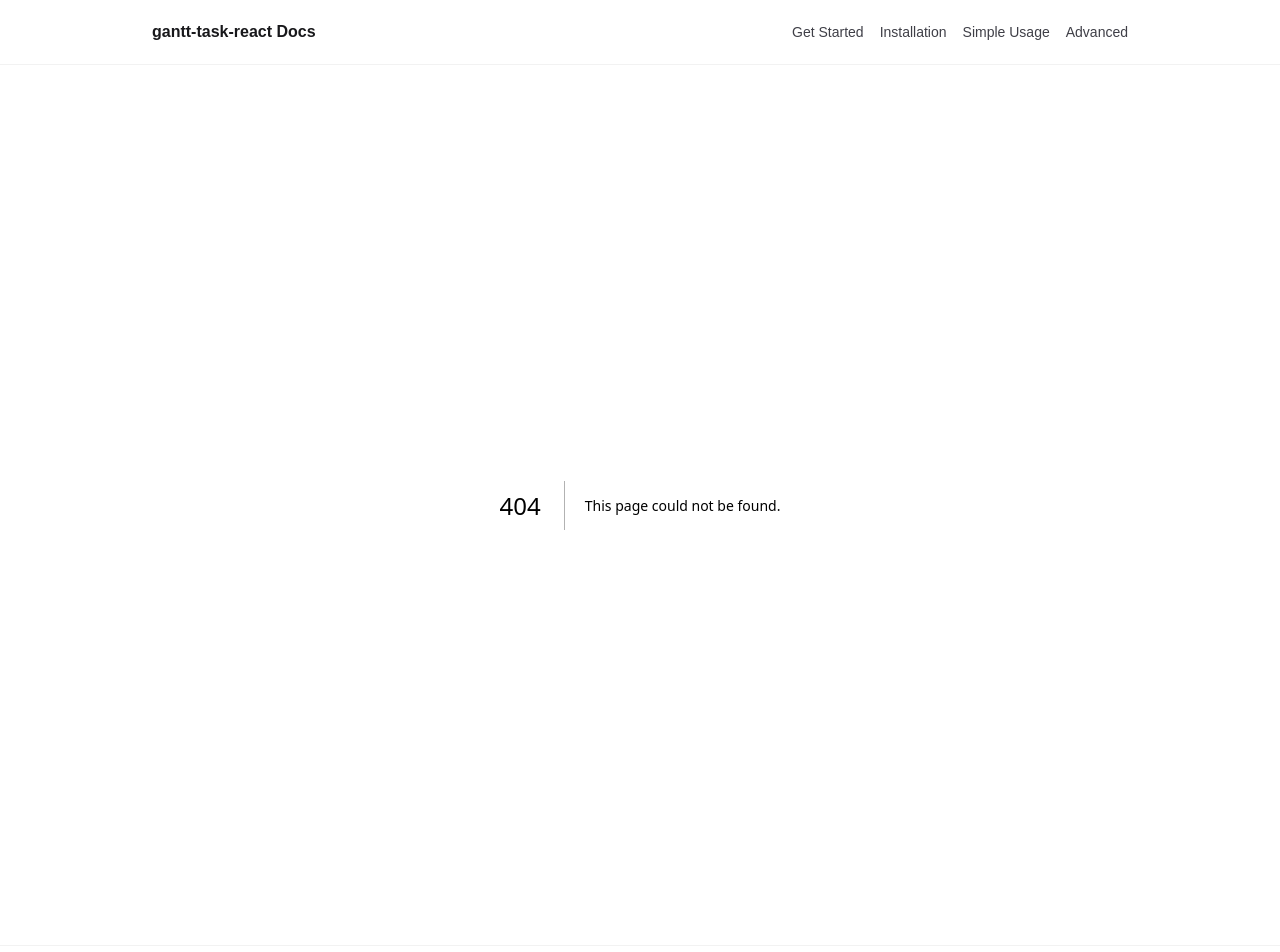
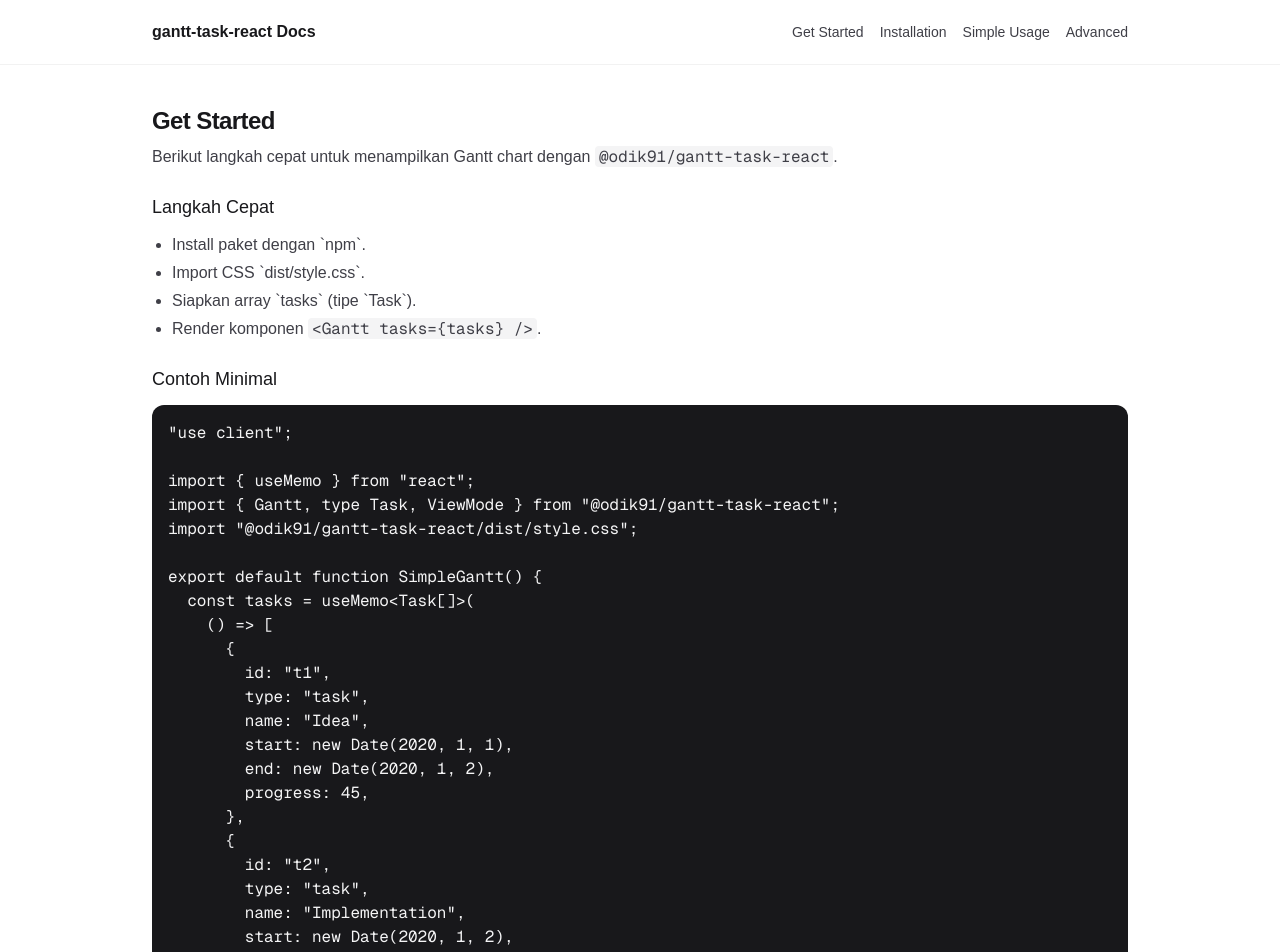
Before and after one commit to odik91/gantt-chart-docs, a Next.js app: page /get-started in a window 1280 px wide. Before the commit this address had no page. Shown: the top 952 px of the page. Built offline with nearby package versions, Linux system fonts and the light colour scheme.

Commit message:
add GetStartedPage

```diff
--- /dev/null
+++ b/app/get-started/page.tsx
@@ -0,0 +1,79 @@
+export default function GetStartedPage() {
+  return (
+    <article className="space-y-6">
+      <div className="space-y-2">
+        <h1 className="text-2xl font-semibold tracking-tight text-zinc-900 dark:text-zinc-50">
+          Get Started
+        </h1>
+        <p className="text-zinc-700 dark:text-zinc-300">
+          Berikut langkah cepat untuk menampilkan Gantt chart dengan{" "}
+          <code className="px-1 rounded bg-zinc-100 dark:bg-zinc-800">
+            @odik91/gantt-task-react
+          </code>
+          .
+        </p>
+      </div>
+
+      <section className="space-y-3">
+        <h2 className="text-lg font-medium text-zinc-900 dark:text-zinc-50">
+          Langkah Cepat
+        </h2>
+        <ul className="list-disc pl-5 space-y-1 text-zinc-700 dark:text-zinc-300">
+          <li>Install paket dengan `npm`.</li>
+          <li>Import CSS `dist/style.css`.</li>
+          <li>Siapkan array `tasks` (tipe `Task`).</li>
+          <li>
+            Render komponen{" "}
+            <code className="px-1 rounded bg-zinc-100 dark:bg-zinc-800">
+              {`<Gantt tasks={tasks} />`}
+            </code>
+            .
+          </li>
+        </ul>
+      </section>
+
+      <section className="space-y-3">
+        <h2 className="text-lg font-medium text-zinc-900 dark:text-zinc-50">
+          Contoh Minimal
+        </h2>
+        <pre className="overflow-x-auto rounded-xl bg-zinc-900 text-zinc-100 p-4">
+          <code>{`"use client";
+
+import { useMemo } from "react";
+import { Gantt, type Task, ViewMode } from "@odik91/gantt-task-react";
+import "@odik91/gantt-task-react/dist/style.css";
+
+export default function SimpleGantt() {
+  const tasks = useMemo<Task[]>(
+    () => [
+      {
+        id: "t1",
+        type: "task",
+        name: "Idea",
+        start: new Date(2020, 1, 1),
+        end: new Date(2020, 1, 2),
+        progress: 45,
+      },
+      {
+        id: "t2",
+        type: "task",
+        name: "Implementation",
+        start: new Date(2020, 1, 2),
+        end: new Date(2020, 1, 6),
+        progress: 10,
+      },
+    ],
+    []
+  );
+
+  return (
+    <div style={{ height: 480 }}>
+      <Gantt tasks={tasks} viewMode={ViewMode.Day} />
+    </div>
+  );
+}`}</code>
+        </pre>
+      </section>
+    </article>
+  );
+}
```
